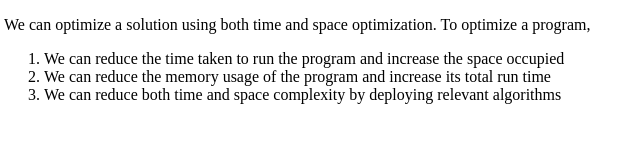
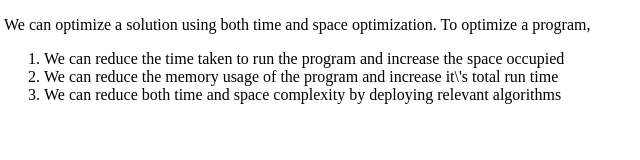
Before and after one commit to acciojob/ordered-list-practise-Rishab-Rawat, a website: page main.html in a window 1280 px wide. Shown: the full height of the page, 4-644 px from the left. Drawn offline with Linux system fonts and the light colour scheme.

Commit message:
created a submission

```diff
--- a/main.html
+++ b/main.html
@@ -9,7 +9,7 @@
     <p>We can optimize a solution using both time and space optimization. To optimize a program,</p>
     <ol>
         <li>We can reduce the time taken to run the program and increase the space occupied</li>
-        <li>We can reduce the memory usage of the program and increase its total run time </li>
+        <li>We can reduce the memory usage of the program and increase it\'s total run time </li>
         <li>We can reduce both time and space complexity by deploying relevant algorithms </li>
     </ol>
 </body>
```
